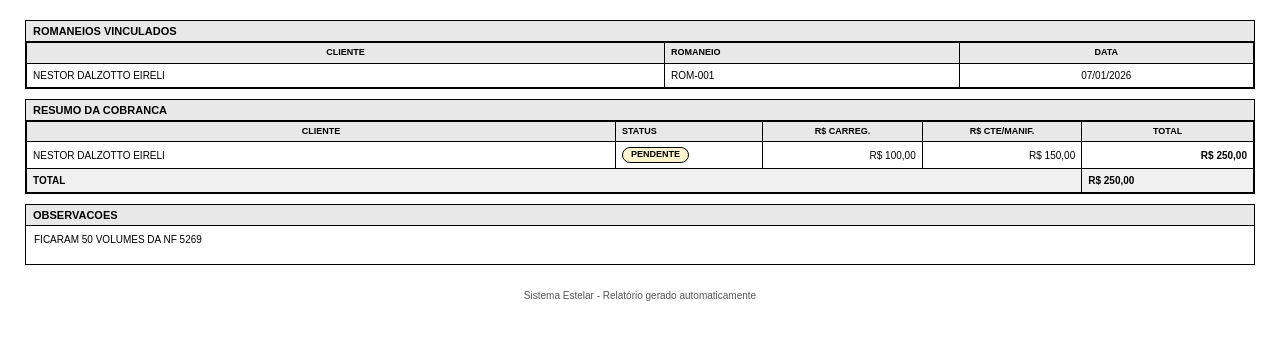
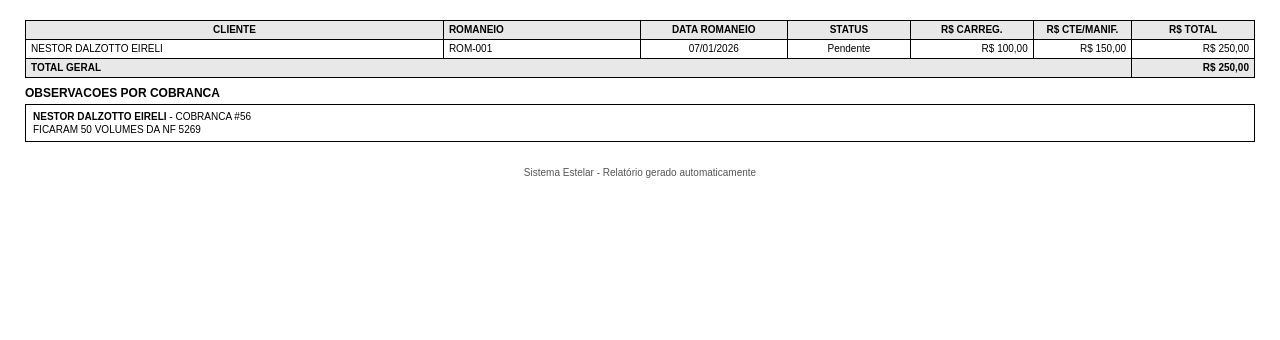
Before and after one commit to rms2290/sistema-estelar, a Django app: page /notas/cobranca-carregamento/56/gerar-pdf/ in a window 1280 px wide. Shown: the part 106-446 px from the top of the page. Run offline with Django 5.2, Linux system fonts and the light colour scheme; a user stored in the database is signed in; data comes from the database, SQL or seed files in the repository; parts of the project's set-up code (start-up, migrations or seed data) failed here and were passed over.

Commit message:
fix(relatorios): padroniza layout de cobranca e inclui romaneio no consolidado
Alinha os PDFs individual e consolidado de cobranca com o mesmo padrao visual e remove colunas financeiras nao desejadas, adicionando romaneio e data do romaneio no consolidado.

```diff
--- a/notas/templates/notas/relatorio_cobranca_carregamento_pdf.html
+++ b/notas/templates/notas/relatorio_cobranca_carregamento_pdf.html
@@ -2,187 +2,143 @@
 {% load format_filters %}
 
 {% block extra_style %}
-.secao {
-    margin-top: 10px;
+@media print {
+    @page {
+        size: A4 landscape;
+        margin: 1cm;
+    }
 }
 
-.secao-titulo {
+.tabela-consolidado-cobranca,
+.tabela-romaneios {
+    table-layout: fixed;
+}
+.tabela-consolidado-cobranca thead th,
+.tabela-consolidado-cobranca tbody td,
+.tabela-consolidado-cobranca tfoot td,
+.tabela-romaneios thead th,
+.tabela-romaneios tbody td {
+    padding: 3px 5px;
+    font-size: 10px;
+    line-height: 1.2;
+}
+.tabela-romaneios thead th,
+.tabela-consolidado-cobranca thead th {
+    text-align: center;
+}
+.tabela-consolidado-cobranca .text-center,
+.tabela-romaneios .text-center {
+    text-align: center;
+}
+.tabela-consolidado-cobranca td.cliente {
+    word-break: break-word;
+}
+.tabela-consolidado-cobranca .total-geral td {
+    font-weight: bold;
+    background: #e8e8e8;
+}
+.tabela-consolidado-cobranca .total-geral td:first-child {
+    text-align: left;
+}
+.tabela-consolidado-cobranca .total-geral td:last-child {
+    text-align: right;
+}
+.secao-subtitulo {
     border: 1px solid #000;
     border-bottom: none;
-    background: #e8e8e8;
+    background: #efefef;
     font-weight: bold;
-    font-size: 11px;
-    padding: 4px 7px;
+    font-size: 10px;
+    padding: 3px 6px;
+    margin-top: 10px;
     text-transform: uppercase;
 }
-
-.bloco {
+.detalhes-observacoes {
+    margin-top: 8px;
+}
+.detalhes-observacoes .titulo {
+    font-weight: bold;
+    margin-bottom: 4px;
+}
+.detalhes-observacoes .item {
     border: 1px solid #000;
+    padding: 5px 7px;
+    font-size: 10px;
+    line-height: 1.3;
+    margin-bottom: 4px;
 }
-
-.tabela-romaneios,
-.tabela-cobranca-individual {
-    table-layout: fixed;
-    margin-top: 0;
-}
-
-.tabela-romaneios thead th,
-.tabela-cobranca-individual thead th {
-    text-align: center;
-    font-size: 9px;
-    padding: 4px 6px;
-}
-
-.tabela-romaneios tbody td,
-.tabela-cobranca-individual tbody td,
-.tabela-cobranca-individual tfoot td {
-    font-size: 10px;
-    padding: 5px 6px;
-    line-height: 1.3;
-}
-
-.status-pill {
-    display: inline-block;
-    border: 1px solid #000;
-    border-radius: 10px;
-    padding: 1px 8px;
-    font-size: 9px;
-    font-weight: bold;
-    text-transform: uppercase;
-}
-
-.status-pendente {
-    background: #fff5cc;
-}
-
-.status-baixado {
-    background: #dff3df;
-}
-
-.total-geral td {
-    background: #f0f0f0;
-    font-weight: bold;
-}
-
-.text-center {
-    text-align: center;
-}
-
-.observacoes-conteudo {
-    border: 1px solid #000;
-    padding: 7px 8px;
-    font-size: 10px;
-    line-height: 1.4;
+.detalhes-observacoes .obs {
     white-space: pre-line;
-    min-height: 24px;
 }
 {% endblock %}
 
 {% block conteudo %}
 <div class="secao-estado">
-    <div class="secao">
-        <div class="secao-titulo">
-            {% if cobranca.origem_cobranca == 'AVULSA_CLIENTE' %}
-                Detalhes da Cobrança Avulsa
-            {% else %}
-                Romaneios Vinculados
-            {% endif %}
-        </div>
-        <div class="bloco">
-            <table class="tabela-romaneios">
+    <table class="tabela-consolidado-cobranca">
         <colgroup>
-                    <col style="width: 52%;">
-                    <col style="width: 24%;">
-                    <col style="width: 24%;">
+            <col style="width: 34%;">
+            <col style="width: 16%;">
+            <col style="width: 12%;">
+            <col style="width: 10%;">
+            <col style="width: 10%;">
+            <col style="width: 8%;">
+            <col style="width: 10%;">
         </colgroup>
         <thead>
             <tr>
-                        <th>Cliente</th>
-                        <th>
-                            {% if cobranca.origem_cobranca == 'AVULSA_CLIENTE' %}
-                                Origem
-                            {% else %}
-                                Romaneio
-                            {% endif %}
-                        </th>
-                        <th>Data</th>
-                    </tr>
-                </thead>
-                <tbody>
-                    {% if cobranca.origem_cobranca == 'AVULSA_CLIENTE' %}
-                    <tr>
-                        <td>{{ cobranca.cliente.razao_social }}</td>
-                        <td class="text-center">{{ cobranca.descricao_avulsa|default:"Despesa avulsa" }}</td>
-                        <td class="text-center">{{ cobranca.criado_em|date:"d/m/Y" }}</td>
-                    </tr>
-                    {% else %}
-                    {% for romaneio in romaneios %}
-                    <tr>
-                        <td>{{ romaneio.cliente.razao_social }}</td>
-                        <td class="text-center">{{ romaneio.codigo }}</td>
-                        <td class="text-center">{{ romaneio.data_emissao|date:"d/m/Y" }}</td>
-                    </tr>
-                    {% empty %}
-                    <tr>
-                        <td colspan="3" class="text-center">Nenhum romaneio vinculado.</td>
-                    </tr>
-                    {% endfor %}
-                    {% endif %}
-                </tbody>
-            </table>
-        </div>
-    </div>
-
-    <div class="secao">
-        <div class="secao-titulo">Resumo da Cobranca</div>
-        <div class="bloco">
-            <table class="tabela-cobranca-individual">
-                <colgroup>
-                    <col style="width: 48%;">
-                    <col style="width: 12%;">
-                    <col style="width: 13%;">
-                    <col style="width: 13%;">
-                    <col style="width: 14%;">
-                </colgroup>
-                <thead>
-                    <tr>
-                        <th>Cliente</th>
-                        <th>Status</th>
-                        <th>R$ Carreg.</th>
-                        <th>R$ CTE/Manif.</th>
-                        <th>Total</th>
+                <th>CLIENTE</th>
+                <th>ROMANEIO</th>
+                <th>DATA ROMANEIO</th>
+                <th>STATUS</th>
+                <th>R$ CARREG.</th>
+                <th>R$ CTE/MANIF.</th>
+                <th>R$ TOTAL</th>
             </tr>
         </thead>
         <tbody>
             <tr>
-                        <td>{{ cobranca.cliente.razao_social }}</td>
+                <td class="cliente">
+                    {{ cobranca.cliente.razao_social }}
+                    {% if cobranca.origem_cobranca == 'AVULSA_CLIENTE' %}(AVULSA){% endif %}
+                </td>
                 <td class="text-center">
-                            {% if cobranca.status == 'Pendente' %}
-                                <span class="status-pill status-pendente">Pendente</span>
-                            {% else %}
-                                <span class="status-pill status-baixado">Baixado</span>
-                            {% endif %}
+                    {% for romaneio in romaneios %}
+                        {{ romaneio.codigo }}{% if not forloop.last %}, {% endif %}
+                    {% empty %}
+                        -
+                    {% endfor %}
                 </td>
+                <td class="text-center">
+                    {% for romaneio in romaneios %}
+                        {{ romaneio.data_emissao|date:"d/m/Y"|default:"-" }}{% if not forloop.last %}, {% endif %}
+                    {% empty %}
+                        -
+                    {% endfor %}
+                </td>
+                <td class="text-center">{{ cobranca.status }}</td>
                 <td class="valor">{{ cobranca.valor_carregamento|format_brazilian_currency }}</td>
                 <td class="valor">{{ cobranca.valor_cte_manifesto|format_brazilian_currency }}</td>
-                        <td class="valor"><strong>{{ cobranca.valor_total|format_brazilian_currency }}</strong></td>
+                <td class="valor">{{ cobranca.valor_total|format_brazilian_currency }}</td>
             </tr>
         </tbody>
         <tfoot>
             <tr class="total-geral">
-                        <td colspan="4">TOTAL</td>
+                <td colspan="6">TOTAL GERAL</td>
                 <td class="valor">{{ cobranca.valor_total|format_brazilian_currency }}</td>
             </tr>
         </tfoot>
     </table>
+
+    <div class="detalhes-observacoes">
+        <div class="titulo">OBSERVACOES POR COBRANCA</div>
+        <div class="item">
+            <strong>{{ cobranca.cliente.razao_social }}</strong> - COBRANCA #{{ cobranca.id }}<br>
+            {% if cobranca.origem_cobranca == 'AVULSA_CLIENTE' %}
+            <div><strong>Despesa avulsa:</strong> {{ cobranca.descricao_avulsa|default:"-" }}</div>
+            {% endif %}
+            <div class="obs">{{ cobranca.observacoes_para_exibicao|default:"-" }}</div>
         </div>
     </div>
 
-    {% if cobranca.observacoes_para_exibicao %}
-    <div class="secao">
-        <div class="secao-titulo">Observacoes</div>
-        <div class="observacoes-conteudo">{{ cobranca.observacoes_para_exibicao }}</div>
-    </div>
-    {% endif %}
 </div>
 {% endblock %}
```
Also changed, not shown: notas/templates/notas/relatorio_consolidado_cobranca_pdf.html (+21 -57 lines). Lines whose indentation alone changed are shown as unchanged.
